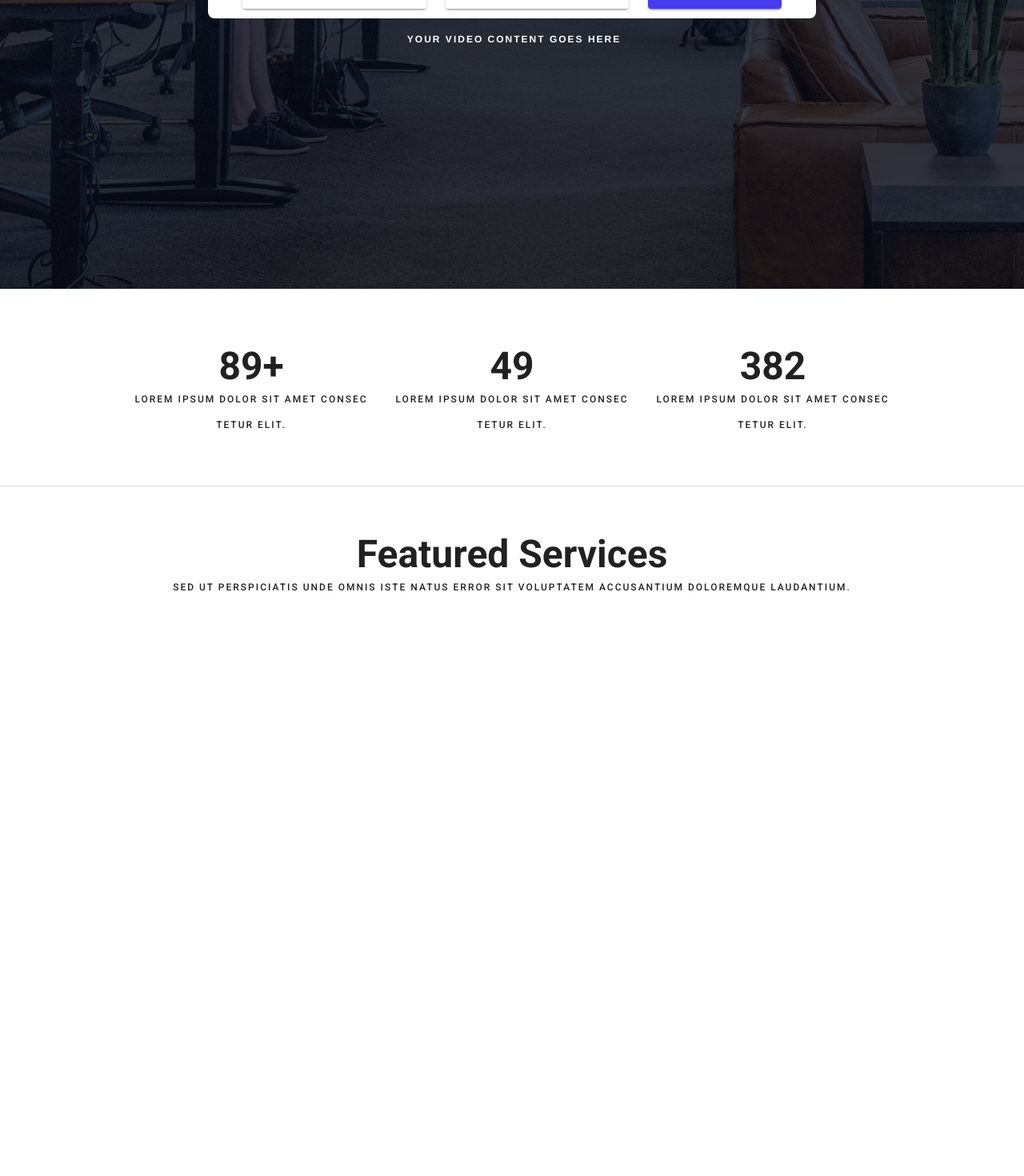
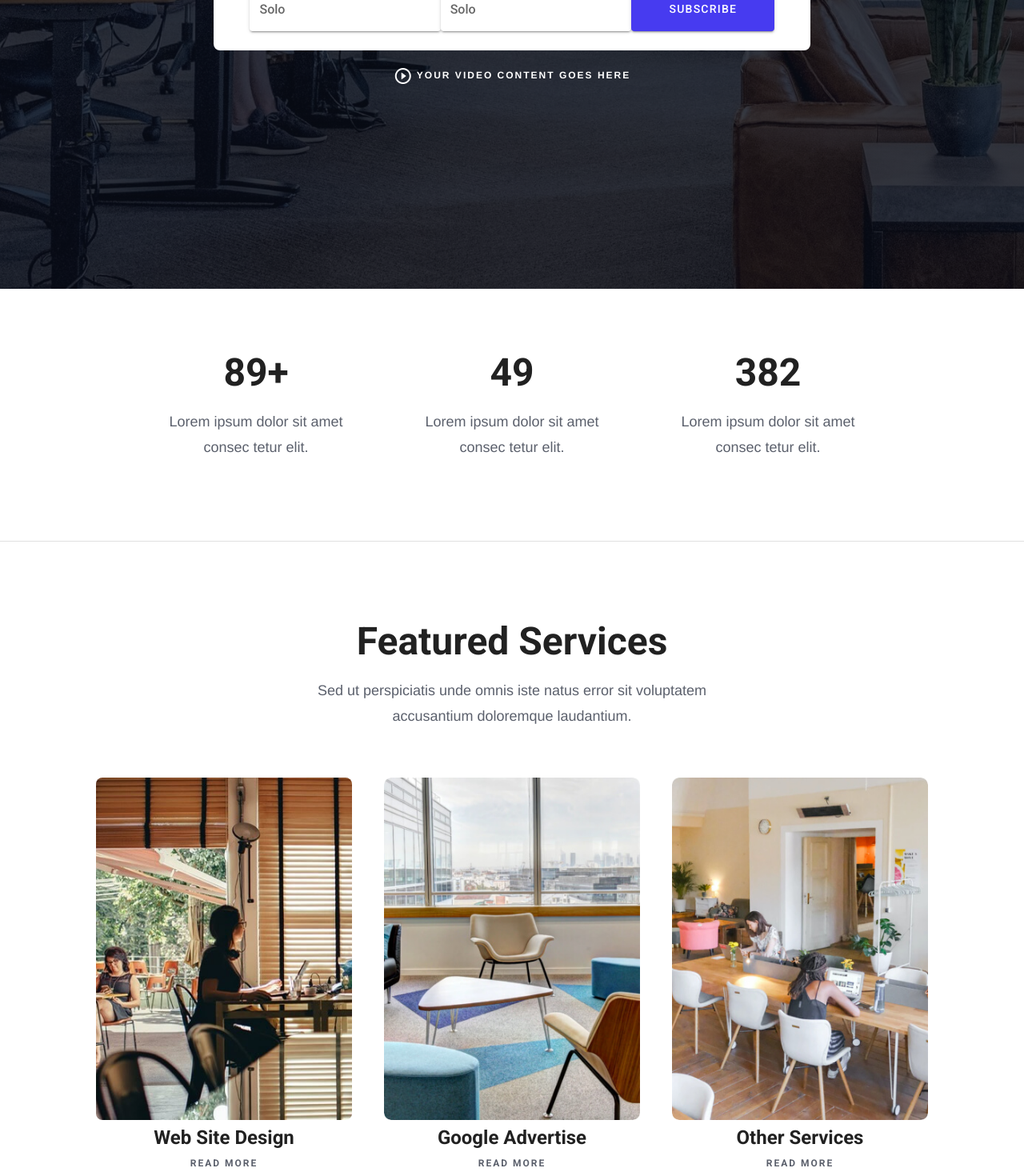
Before and after one commit to luislovera87/landing-18-2, a Vue app: page / in a window 1280 px wide. Shown: the part 489-1959 px from the top of the page at 80% size. Before the commit the page ends 1299 px from the top, so only its background shows below. Built offline with nearby package versions, Linux system fonts and the light colour scheme; a small style sheet from the web is missing.

Commit message:
new section

```diff
--- a/public/index.html
+++ b/public/index.html
@@ -6,8 +6,7 @@
     <meta name="viewport" content="width=device-width,initial-scale=1.0">
     <link rel="icon" href="<%= BASE_URL %>favicon.ico">
     <title><%= htmlWebpackPlugin.options.title %></title>
-    <link rel="stylesheet" href="https://fonts.googleapis.com/css?family=Roboto:100,300,400,500,700,900">
-    <link rel="stylesheet" href="https://cdn.jsdelivr.net/npm/@mdi/font@latest/css/materialdesignicons.min.css">
+    <link rel="stylesheet" href="https://fonts.googleapis.com/css?family=Roboto:100,300,400,500,700,900|Material+Icons">
   </head>
   <body>
     <noscript>
--- a/src/App.vue
+++ b/src/App.vue
@@ -1,7 +1,11 @@
 <template>
   <v-app>
     <v-main>
-      <v-container fluid class="pa-0 pa-lg-0">
+      <v-container
+        fluid
+        class="pa-0 pa-lg-0"
+        :style="{ 'overflow-y': 'hidden' }"
+      >
         <SectionOne />
         <SectionTwo />
         <DefaultDivider />
@@ -34,6 +38,7 @@ export default {
 </script>
 
 <style lang="scss">
+
 html,
 body {
   font-family: Open Sans, Arial, sans-serif;
@@ -51,4 +56,11 @@ textarea,
 select {
   font-family: "Lato", Helvetica, Arial, Lucida, sans-serif;
 }
+
+.subtitle-default-text {
+  color: rgba(22, 28, 45, 0.7) !important;
+  font-family: "DM Sans", Helvetica, Arial, Lucida, sans-serif;
+  font-size: 18px;
+  line-height: 1.8em;
+}
 </style>
--- a/src/components/DefaultDivider.vue
+++ b/src/components/DefaultDivider.vue
@@ -1,6 +1,6 @@
 <template>
   <div>
-    <v-row>
+    <v-row no-gutters class="py-10">
       <v-col cols="12" lg="12">
         <v-divider></v-divider>
       </v-col>
--- a/src/components/SectionOne.vue
+++ b/src/components/SectionOne.vue
@@ -1,7 +1,7 @@
 <template>
   <v-row no-gutters>
-    <v-col cols="12" class="landing-section-0 with-background">
-      <v-row>
+    <v-col cols="12" lg="12" class="landing-section-0 with-background">
+      <v-row no-gutters>
         <v-col
           cols="12"
           class="text-overline text-center your-content-text pt-lg-0 pt-0"
@@ -11,15 +11,18 @@
         </v-col>
         <v-col
           cols="12"
-          class="text-lg-h2 text-md-h3 text-sm-h4 text-h3 landing-title-0 mt-lg-0 mt-lg-0 white--text mx-lg-auto mx-md-auto mx-sm-auto mx-auto text-center"
+          lg="6"
+          md="6"
+          sm="6"
+          class="text-lg-h2 text-md-h3 text-sm-h3 text-h3 landing-title-0 mt-lg-0 mt-lg-0 white--text mx-lg-auto mx-md-auto mx-sm-auto mx-auto text-center py-lg-5 py-md-5 py-sm-5 py-5"
         >
           Clean landing page theme for divi builder
         </v-col>
         <v-col cols="12" lg="12">
-          <v-row justify="center">
-            <v-col cols="9" lg="7" class="d-inline-flex white rounded-lg">
-              <v-row justify="center" align="center">
-                <v-col cols="12" lg="4">
+          <v-row no-gutters justify="center">
+            <v-col cols="9" lg="7" class="d-inline-flex white rounded-lg pa-4">
+              <v-row no-gutters justify="center" align="center">
+                <v-col cols="12" lg="4" class="py-2">
                   <v-text-field
                     label="Solo"
                     placeholder="First Name"
@@ -29,7 +32,7 @@
                     hide-details="auto"
                   ></v-text-field>
                 </v-col>
-                <v-col cols="12" lg="4">
+                <v-col cols="12" lg="4" class="py-2">
                   <v-text-field
                     label="Solo"
                     placeholder="Last Name"
@@ -39,7 +42,7 @@
                     hide-details="auto"
                   ></v-text-field
                 ></v-col>
-                <v-col cols="12" lg="3">
+                <v-col cols="12" lg="3" class="py-2">
                   <v-hover v-slot="{ hover }"
                     ><v-btn
                       class="subscribe-button"
@@ -59,8 +62,21 @@
           cols="12"
           class="white--text text-overline text-center your-content-text pt-lg-5 pt-5"
         >
-          <v-icon :v-text="'play-circle-outline'"></v-icon>
-          YOUR VIDEO CONTENT GOES HERE
+          <v-row no-gutters align="center" justify="center">
+            <v-hover v-slot="{ hover }">
+              <v-col
+                lg="3"
+                md="3"
+                sm="12"
+                cols="12"
+                class="video-content-text"
+                :class="{ 'transform-zoom': hover }"
+              >
+                <v-icon class="white--text">play_circle_outline</v-icon>
+                YOUR VIDEO CONTENT GOES HERE
+              </v-col>
+            </v-hover>
+          </v-row>
         </v-col>
       </v-row>
     </v-col>
@@ -136,4 +152,14 @@ export default {
     margin-bottom: 100px;
   }
 }
+
+.video-content-text.transform-zoom {
+  cursor: pointer;
+  transform: scaleX(1.1) scaleY(1.1) !important;
+  transition: 0.3s transform ease-in-out;
+}
+
+.video-content-text:not(.transform-zoom) {
+  transition: 0.3s transform ease-in-out;
+}
 </style>
--- a/src/components/SectionThree.vue
+++ b/src/components/SectionThree.vue
@@ -1,16 +1,100 @@
 <template>
-  <v-row>
-    <v-col cols="12" lg="12" class="py-lg-15">
-      <v-row justify="center" align="center">
-        <v-col cols="12" lg="12">
-          <div class="text-center text-lg-h3 font-weight-bold">
+  <v-row no-gutters>
+    <v-col cols="12" lg="12" class="py-lg-15 py-md-8 py-sm-15 py-5">
+      <v-row no-gutters justify="center" align="center">
+        <v-col cols="9" lg="12">
+          <div
+            class="text-center text-lg-h3 text-md-h3 text-sm-h3 text-h4 font-weight-bold pb-lg-5 pb-md-5 pb-sm-5 pb-5"
+          >
             Featured Services
           </div>
-          <div class="text-center text-overline">
+          <div
+            class="text-center subtitle-default-text mx-lg-auto mx-md-auto mx-sm-auto mx-auto"
+            :style="{ 'max-width': '500px' }"
+          >
             Sed ut perspiciatis unde omnis iste natus error sit voluptatem
             accusantium doloremque laudantium.
           </div>
         </v-col>
+      </v-row>
+    </v-col>
+    <v-col cols="12" lg="12">
+      <v-row no-gutters align="center" justify="center">
+        <v-hover v-slot="{ hover }">
+          <v-col
+            cols="12"
+            lg="3"
+            md="3"
+            sm="3"
+            class="mx-lg-5 mx-md-3 mx-sm-3 mx-3 text-center"
+            :class="hover ? 'image-hover-effect' : ''"
+          >
+            <img
+              src="../assets/img/landing-183-1.jpg"
+              alt="Img-1"
+              class="rounded-lg"
+              :style="{ 'max-width': '100%', height: 'auto' }"
+            />
+            <div class="image-title-text text-h5 font-weight-bold text-center">
+              Web Site Design
+            </div>
+            <div
+              class="subtitle-default-text text-overline text-center font-weight-bold"
+            >
+              READ MORE
+            </div>
+          </v-col>
+        </v-hover>
+        <v-hover v-slot="{ hover }">
+          <v-col
+            cols="12"
+            lg="3"
+            md="3"
+            sm="3"
+            class="mx-lg-5 mx-md-3 mx-sm-3 mx-3 text-center"
+            :class="hover ? 'image-hover-effect' : ''"
+          >
+            <img
+              src="../assets/img/landing-183-2.jpg"
+              alt="Img-1"
+              class="rounded-lg"
+              :style="{ 'max-width': '100%', height: 'auto' }"
+            />
+            <div class="image-title-text text-h5 font-weight-bold text-center">
+              Google Advertise
+            </div>
+            <div
+              class="subtitle-default-text text-overline text-center font-weight-bold"
+            >
+              READ MORE
+            </div>
+          </v-col>
+        </v-hover>
+        <v-hover v-slot="{ hover }">
+          <v-col
+            cols="12"
+            lg="3"
+            md="3"
+            sm="3"
+            class="mx-lg-5 mx-md-3 mx-sm-3 mx-3 text-center"
+            :class="hover ? 'image-hover-effect' : ''"
+          >
+            <img
+              src="../assets/img/landing-183-3.jpg"
+              alt="Img-1"
+              class="rounded-lg"
+              :style="{ 'max-width': '100%', height: 'auto' }"
+            />
+            <div class="image-title-text text-h5 font-weight-bold text-center">
+              Other Services
+            </div>
+            <div
+              class="subtitle-default-text text-overline text-center font-weight-bold"
+            >
+              READ MORE
+            </div>
+          </v-col>
+        </v-hover>
       </v-row>
     </v-col>
   </v-row>
@@ -21,4 +105,15 @@ export default {};
 </script>
 
 <style lang="scss" scoped>
+.image-hover-effect {
+  cursor: pointer;
+  transition: color 300ms ease 0ms, filter 300ms ease 0ms;
+  opacity: 1;
+  &:hover {
+    filter: opacity(60%);
+    .image-title-text {
+      color: #68d585 !important;
+    }
+  }
+}
 </style>
--- a/src/components/SectionTwo.vue
+++ b/src/components/SectionTwo.vue
@@ -1,22 +1,43 @@
 <template>
-  <v-row>
+  <v-row no-gutters>
     <v-col cols="12" lg="12" class="py-lg-15">
-      <v-row justify="center" align="center">
+      <v-row no-gutters justify="center" align="center">
         <v-col cols="12" lg="3" md="3" sm="12">
-          <div class="text-center text-lg-h3 text-h3 font-weight-bold">89+</div>
-          <div class="text-overline text-center">
+          <div
+            class="text-value-container text-center text-lg-h3 text-h3 font-weight-bold"
+          >
+            89+
+          </div>
+          <div
+            class="text-description-container text-center mx-lg-auto mx-md-auto mx-sm-auto mx-auto subtitle-default-text"
+            :style="{ 'max-width': '250px' }"
+          >
             Lorem ipsum dolor sit amet consec tetur elit.
           </div>
         </v-col>
         <v-col cols="12" lg="3" md="3" sm="12">
-          <div class="text-center text-lg-h3 text-h3 font-weight-bold">49</div>
-          <div class="text-overline text-center">
+          <div
+            class="text-value-container text-center text-lg-h3 text-h3 font-weight-bold"
+          >
+            49
+          </div>
+          <div
+            class="text-description-container text-center mx-lg-auto mx-md-auto mx-sm-auto mx-auto subtitle-default-text"
+            :style="{ 'max-width': '250px' }"
+          >
             Lorem ipsum dolor sit amet consec tetur elit.
           </div>
         </v-col>
         <v-col cols="12" lg="3" md="3" sm="12">
-          <div class="text-center text-lg-h3 text-h3 font-weight-bold">382</div>
-          <div class="text-overline text-center">
+          <div
+            class="text-value-container text-center text-lg-h3 text-h3 font-weight-bold"
+          >
+            382
+          </div>
+          <div
+            class="text-description-container text-center mx-lg-auto mx-md-auto mx-sm-auto mx-auto subtitle-default-text"
+            :style="{ 'max-width': '250px' }"
+          >
             Lorem ipsum dolor sit amet consec tetur elit.
           </div>
         </v-col>
@@ -30,4 +51,7 @@ export default {};
 </script>
 
 <style lang="scss" scoped>
+.text-value-container {
+  padding: 20px 0;
+}
 </style>
--- a/src/main.js
+++ b/src/main.js
@@ -2,7 +2,6 @@ import Vue from 'vue';
 import App from './App.vue';
 import vuetify from './plugins/vuetify';
 import 'roboto-fontface/css/roboto/roboto-fontface.css';
-import '@mdi/font/css/materialdesignicons.css';
 
 import './scss/card.scss';
 import './scss/variables.scss';
--- a/src/plugins/vuetify.js
+++ b/src/plugins/vuetify.js
@@ -1,11 +1,14 @@
 import Vue from 'vue';
 import Vuetify from 'vuetify';
 import 'vuetify/dist/vuetify.min.css';
-import '@mdi/font/css/materialdesignicons.css'
+import '@mdi/font/css/materialdesignicons.css';
 
 Vue.use(Vuetify);
 
 export default new Vuetify({
+  icons: {
+    iconfont: 'md',
+  },
   theme: {
     themes: {
       light: {
```
